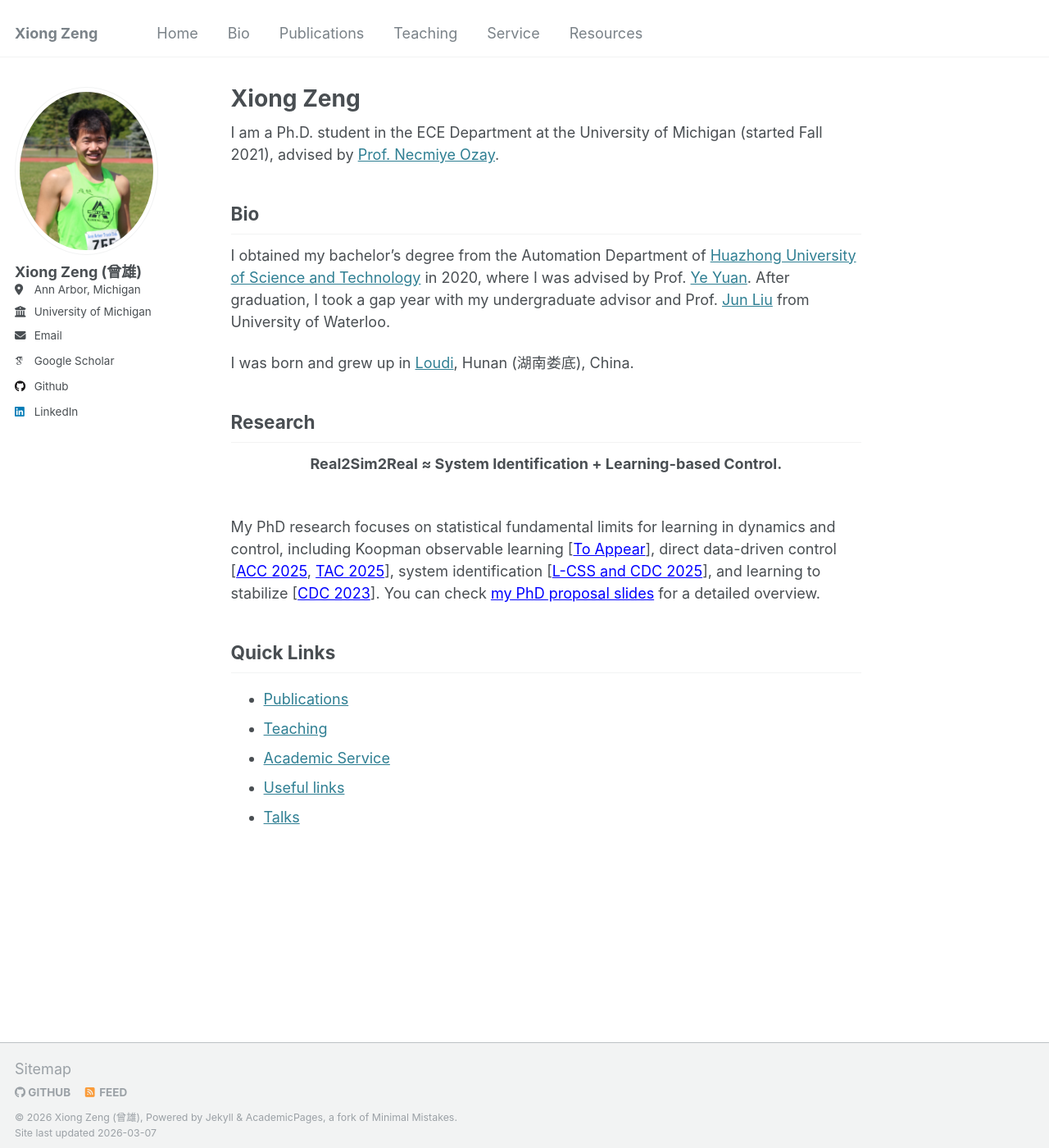
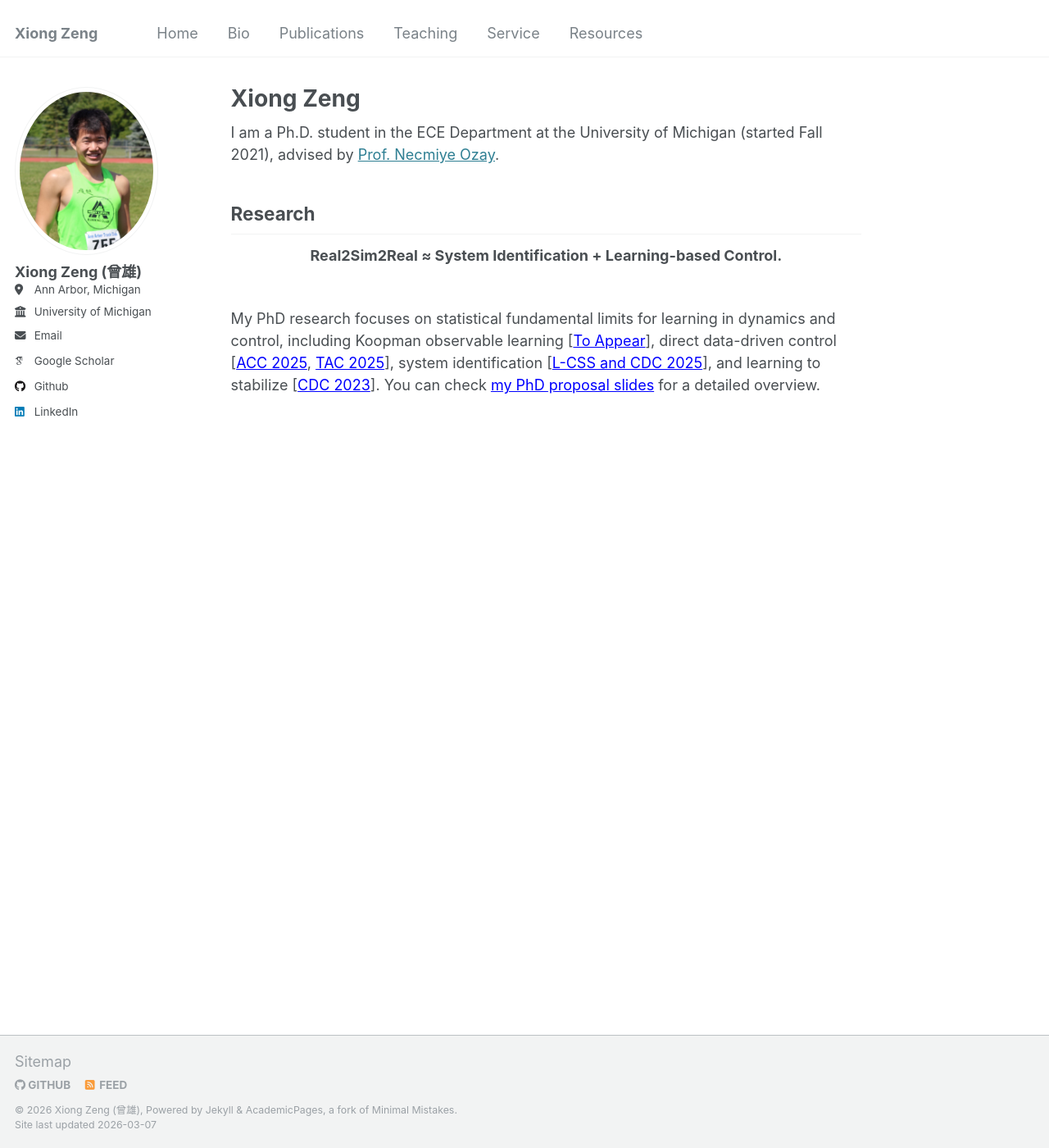
Before and after one commit to zengxiong111/zengxiong.github.io, a Jekyll site: the page built from _pages/about.md, in a window 1280 px wide and 1400 px high. Shown: the whole window at 82% size. Built offline with Jekyll 4.4.1, drawn with Linux system fonts in a browser that asks for light colours; some web fonts are replaced.

Commit message:
Update about.md

```diff
--- a/_pages/about.md
+++ b/_pages/about.md
@@ -9,12 +9,6 @@ redirect_from:
 
 I am a Ph.D. student in the ECE Department at the University of Michigan (started Fall 2021), advised by [Prof. Necmiye Ozay](https://web.eecs.umich.edu/~necmiye/).
 
-## Bio
-
-I obtained my bachelor's degree from the Automation Department of <a href="http://english.hust.edu.cn/" target="_blank">Huazhong University of Science and Technology</a> in 2020, where I was advised by Prof. <a href="http://yy311.github.io/" target="_blank">Ye Yuan</a>. After graduation, I took a gap year with my undergraduate advisor and Prof. <a href="https://uwaterloo.ca/applied-mathematics/profiles/jun-liu" target="_blank">Jun Liu</a> from University of Waterloo.
-
-I was born and grew up in <a href="https://en.wikipedia.org/wiki/Loudi" target="_blank">Loudi</a>, Hunan (湖南娄底), China.
-
 ## Research
 
 <div align="center"><strong>Real2Sim2Real ≈ System Identification + Learning-based Control.</strong></div>
@@ -22,11 +16,3 @@ I was born and grew up in <a href="https://en.wikipedia.org/wiki/Loudi" target="
 
 My PhD research focuses on statistical fundamental limits for learning in dynamics and control, including Koopman observable learning [<a href="https://scholar.google.com/citations?user=v4lWTTwAAAAJ&hl=en" style="color: blue;" target="_blank">To Appear</a>], direct data-driven control [<a href="https://web.eecs.umich.edu/~necmiye/pubs/ZengBO_acc25.pdf" style="color: blue;" target="_blank">ACC 2025</a>, <a href="https://arxiv.org/abs/2412.19705" style="color: blue;" target="_blank">TAC 2025</a>], system identification [<a href="https://arxiv.org/abs/2503.16817" style="color: blue;" target="_blank">L-CSS and CDC 2025</a>], and learning to stabilize [<a href="https://arxiv.org/abs/2311.11151" style="color: blue;" target="_blank">CDC 2023</a>].
 You can check <a href="https://zengxiong111.github.io/zengxiong.github.io/files/phd_propsoal_Xiong_Zeng_part.pdf" target="_blank" style="color: blue;">my PhD proposal slides</a> for a detailed overview.
-
-## Quick Links
-
-- [Publications](/publications/)
-- [Teaching](/teaching/)
-- [Academic Service](/service/)
-- [Useful links](/resources/)
-- [Talks](/talks/)
```
